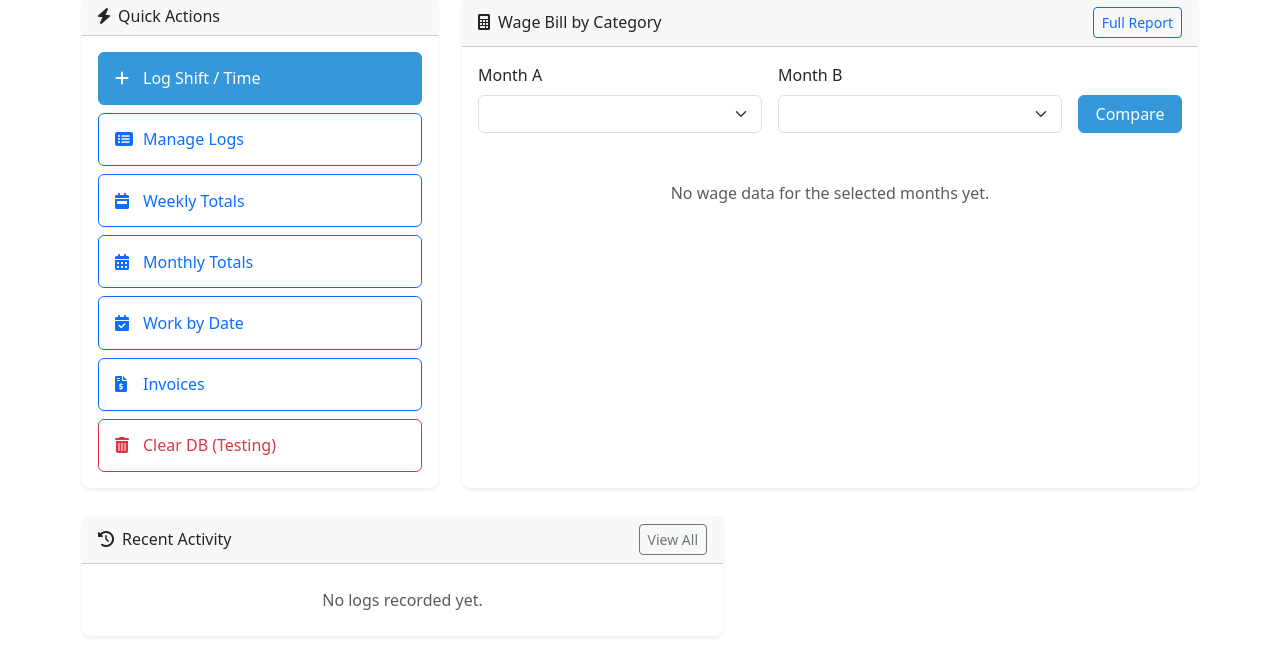
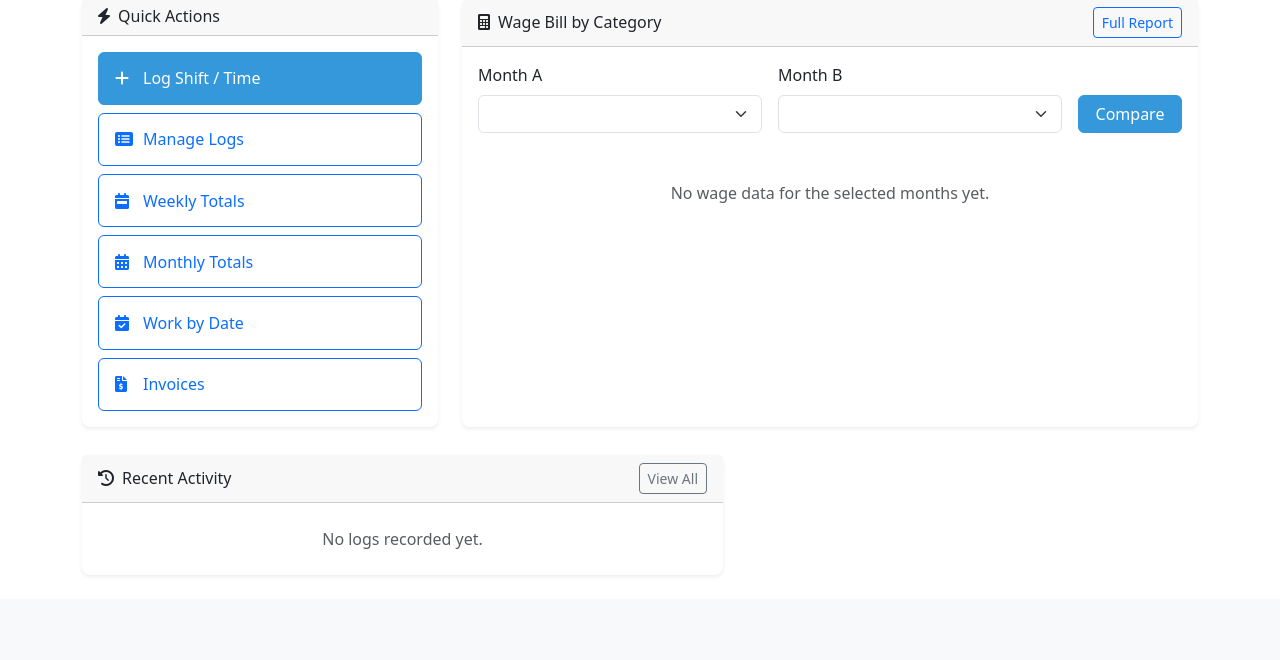
Before and after one commit to Khan-Sheroo/CrewTrack, a Flask app: page / in a window 1280 px wide. Shown: the part 296-956 px from the top of the page. After the commit the page ends 845 px from the top, so only its background shows below. Run offline with Flask 3, Linux system fonts and the light colour scheme; lists and menus that the app fills with data are empty.

Commit message:
clear db button hidden

```diff
--- /dev/null
+++ b/requirements_flask.txt
@@ -0,0 +1,4 @@
+Flask>=2.0.0
+Flask-SQLAlchemy>=3.0.0
+python-dotenv>=0.19.0
+reportlab>=3.6.0
--- a/templates/index.html
+++ b/templates/index.html
@@ -122,12 +122,13 @@
                 <a href="{{ url_for('invoices') }}" class="btn btn-outline-primary quick-action-btn">
                     <i class="fas fa-file-invoice-dollar me-2"></i>Invoices
                 </a>
-                <form method="POST" action="{{ url_for('clear_db') }}"
+
+                <!-- <form method="POST" action="{{ url_for('clear_db') }}"
                       onsubmit="return confirm('Clear the entire database?\n\nThis will delete ALL staff and ALL logged entries. This cannot be undone.');">
                     <button type="submit" class="btn btn-outline-danger quick-action-btn w-100">
                         <i class="fas fa-trash-alt me-2"></i>Clear DB (Testing)
                     </button>
-                </form>
+                </form> -->
             </div>
         </div>
     </div>
```
